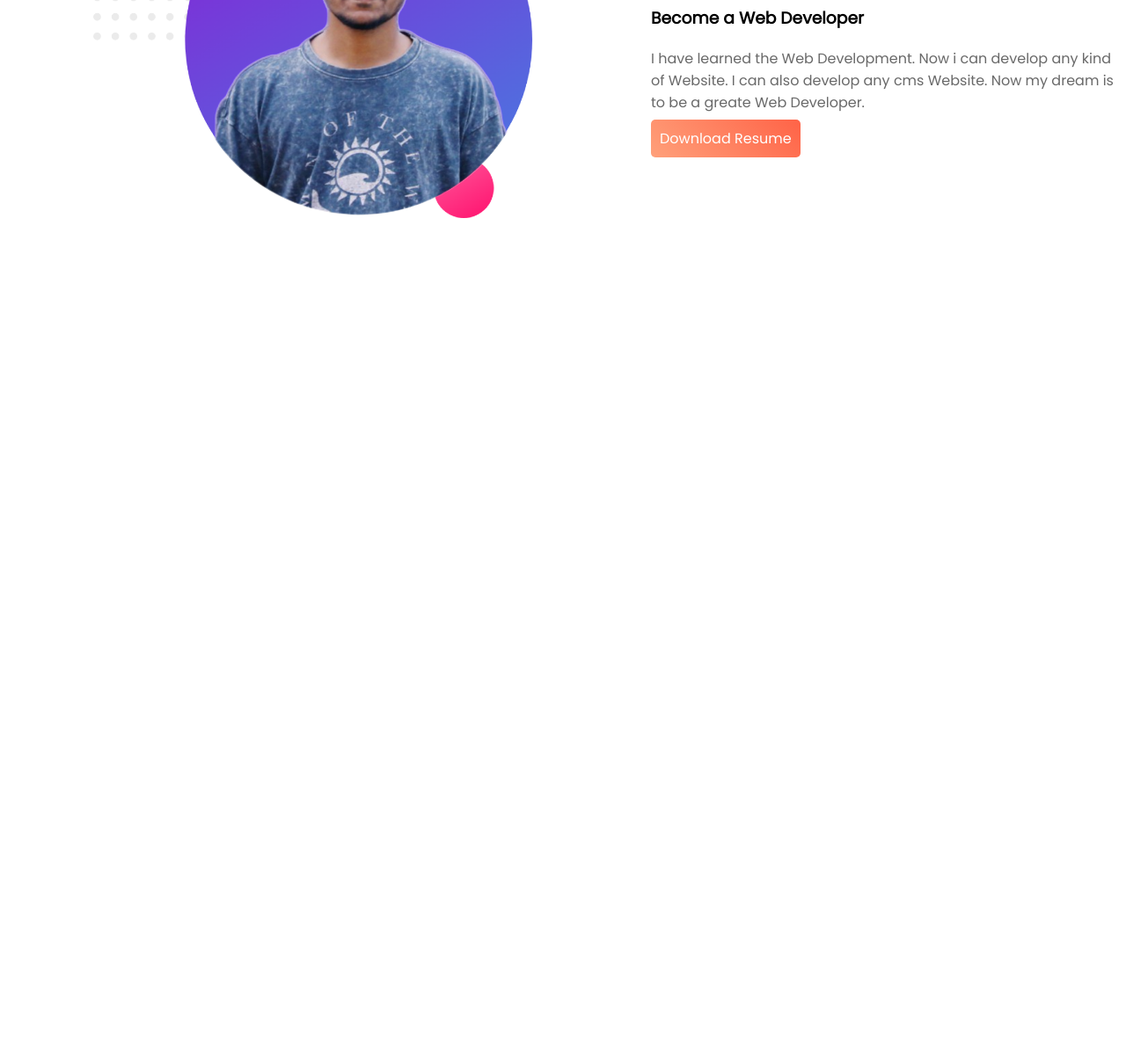
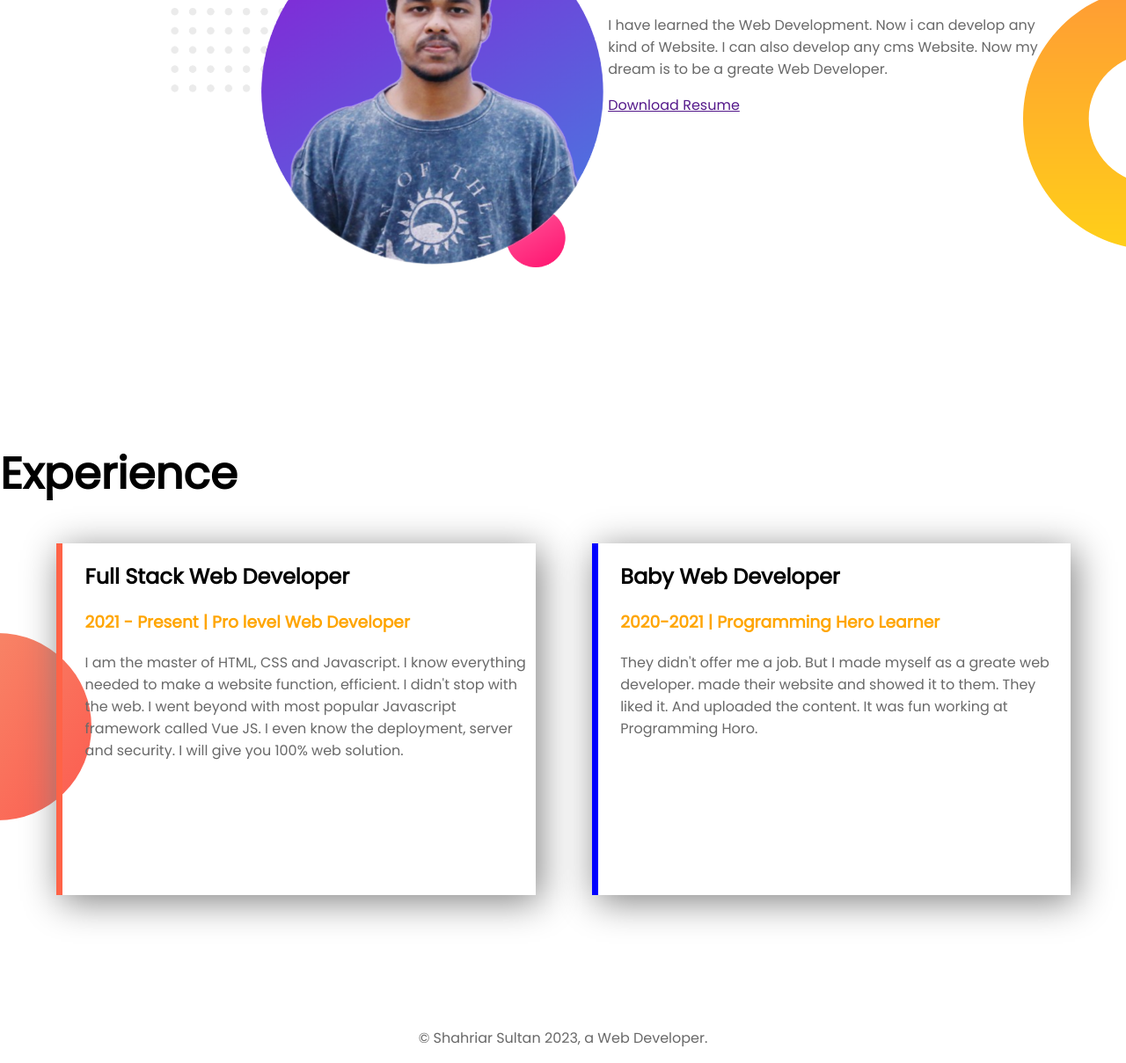
Before and after one commit to shahriarsultan19/WebPortfolio1, a plain HTML site: page index.html in a window 1280 px wide. Shown: the part 840-2049 px from the top of the page at 88% size. Before the commit the page ends 1195 px from the top, so only its background shows below. Drawn offline with Linux system fonts and the light colour scheme.

Commit message:
completed

```diff
--- a/index.html
+++ b/index.html
@@ -8,6 +8,8 @@
     <link rel="stylesheet" href="style.css">
 </head>
 <body>
+
+<!-- Top banner start    -->
     <section class="top-banner">
         <div class="pro-half">
             <h1>Welcome to </h1>
@@ -22,7 +24,9 @@
         </div>
 
     </section>
+<!-- Top banner end    -->
 
+<!-- Dream area start    -->
     <section class="dream-area">
         <div class="dream-half">
             <img src="images/image2.png" alt="">
@@ -34,5 +38,34 @@
             <a class="Resume-button" href="">Download Resume</a>
         </div>
     </section>
+<!-- Dream area end -->
+
+<!-- Experience area start -->
+    <section class="experience-area">
+        <h1 >Experience</h1>
+        <div class="exp-half" id="full-stack">
+            <h2>Full Stack Web Developer</h2>
+            <h3 class="name-highlight">2021 - Present | Pro level Web Developer</h3>
+            <p>
+                I am the master of HTML, CSS and Javascript. I know everything needed to make a website function, efficient. I didn't stop with the web. I went beyond with most popular Javascript framework called Vue JS. I even know the deployment, server and security. I will give you 100% web solution.
+            </p>
+        </div>
+
+        <div class="exp-half" id="baby-web">
+            <h2>Baby Web Developer</h2>
+            <h3 class="name-highlight">2020-2021 | Programming Hero Learner</h3>
+            <p>
+                They didn't offer me a job. But I made myself as a greate web developer. made their website and showed it to them. They liked it. And uploaded the content. It was fun working at Programming Horo.
+            </p>
+        </div>
+    </section>
+<!-- Experience area end -->
+
+<!-- Footer area start -->
+<footer>
+    <p>© Shahriar Sultan 2023, a Web Developer.</p>
+</footer>
+<!-- Footer area end -->
+
 </body>
 </html>
--- a/style.css
+++ b/style.css
@@ -2,30 +2,38 @@
     margin: 0;
     font-family: 'Poppins', sans-serif;
 }
+
+/* Top banner start */
+.top-banner{
+    background-image:url(images/top-banner.png);
+    background-repeat: no-repeat;
+}
+section{
+    height: 500px;
+    padding-bottom: 150px;
+}
+
+.pro-half{
+    width:40%;
+    float: left;
+    margin-left: 5%;
+    padding-left: 2%;
+}
+
 h1{
     font-size: 50px;
-}
-p{
-    color: dimgray;
 }
 .name-highlight{
     color: orange;
 }
-.pro-half{
-    width: 40%;
-    float: left;
-    margin-left: 5%;
-    padding-left:2%;
+
+.pro-half img{
+    width: 100%;
+    padding-top: 100px;
 }
-.pro-half img{
-    height: 100%;
-    width: 100%;
-    margin-top: 150px;
-}
-.top-banner{
-    background-image:url(images/top-banner.png);
-    background-repeat: no-repeat;
-    float: left;
+
+p{
+    color: dimgray;
 }
 
 .hire-me{
@@ -36,38 +44,62 @@
     font-weight: 800;
     color: white;
 }
+/* Top banner end */
+
+/* Dream area start */
 .dream-area{
-    background-image:url(images/dream-bg.png);
-    /* background-repeat: no-repeat; */
+    background-image: url("images/dream-bg.png");
+    background-repeat: no-repeat;
+    background-position: right;
 }
 .dream-half{
-    width: 50%;
+    width:40%;
     float: left;
-    margin-top: 100px;
-    margin-bottom: 100px;
+    margin-left: 5%;
+    padding-left: 2%;
 }
 
 .dream-half img{
-    height: 400px ;
+    width: 700px;
+    padding-top: 100px;
+}
+/* Dream area end */
+
+/* Experience area start */
+
+.experience-area{
+    background-image: url(images/exp-bg.png);
+    background-repeat: no-repeat;
+    background-position: left;
+}
+.exp-half{
+    width:40%;
+    float: left;
+    margin-left: 5%;
+    padding-left: 2%;
+}
+.experience-area h3{
+    color: orange;
+}
+.experience-area div{
+    box-shadow: 5px 7px 40px gray;
+    height: 80%;
+}
+#full-stack{
+    border-left: 7px solid tomato;
+}
+#baby-web{
+    border-left: 7px solid;
+    border-image: linear-gradient(blue 100%, cyan 100%);
+    border-image-slice: 1;
 }
 
-.dream-half h1{
-    margin-left: 100px;
+/* Experience area end */
+
+/* Footer area start */
+
+footer p{
+    text-align: center;
 }
-.dream-half h3{
-    margin-left: 100px;
-}
-.dream-half p{
-    margin-left: 100px;
-}
-.dream-half a{
-    margin-left: 100px;
-    padding: 10px;
-    text-decoration: none;
-    color: rgb(255, 255, 255);
-}
-.Resume-button{
-    background-image: linear-gradient(45deg, lightsalmon, tomato);
-    border-radius: 5px;
 
-}
+/* Footer area end */
```
Also changed, not shown: images/exp-bg.png (added).
